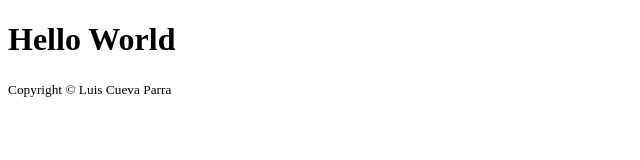
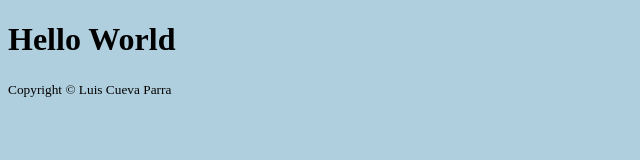
Before and after one commit to angwtechtransfer/angwtechtransfer_Site, a plain HTML site: page index.html in a window 1280 px wide. Shown: the whole page, without its empty margins (0-640 px from the left). Drawn offline with Linux system fonts and the light colour scheme.

Commit message:
making the ultimate color

```diff
--- a/index.html
+++ b/index.html
@@ -2,7 +2,7 @@
 <html>
     <head>
     </head>
-    <body style="background-color: Deep-Sea;">
+    <body style="background-color: #B0CFDE;">
         <header>
 <h1>Hello World</h1>
         </header>
```
